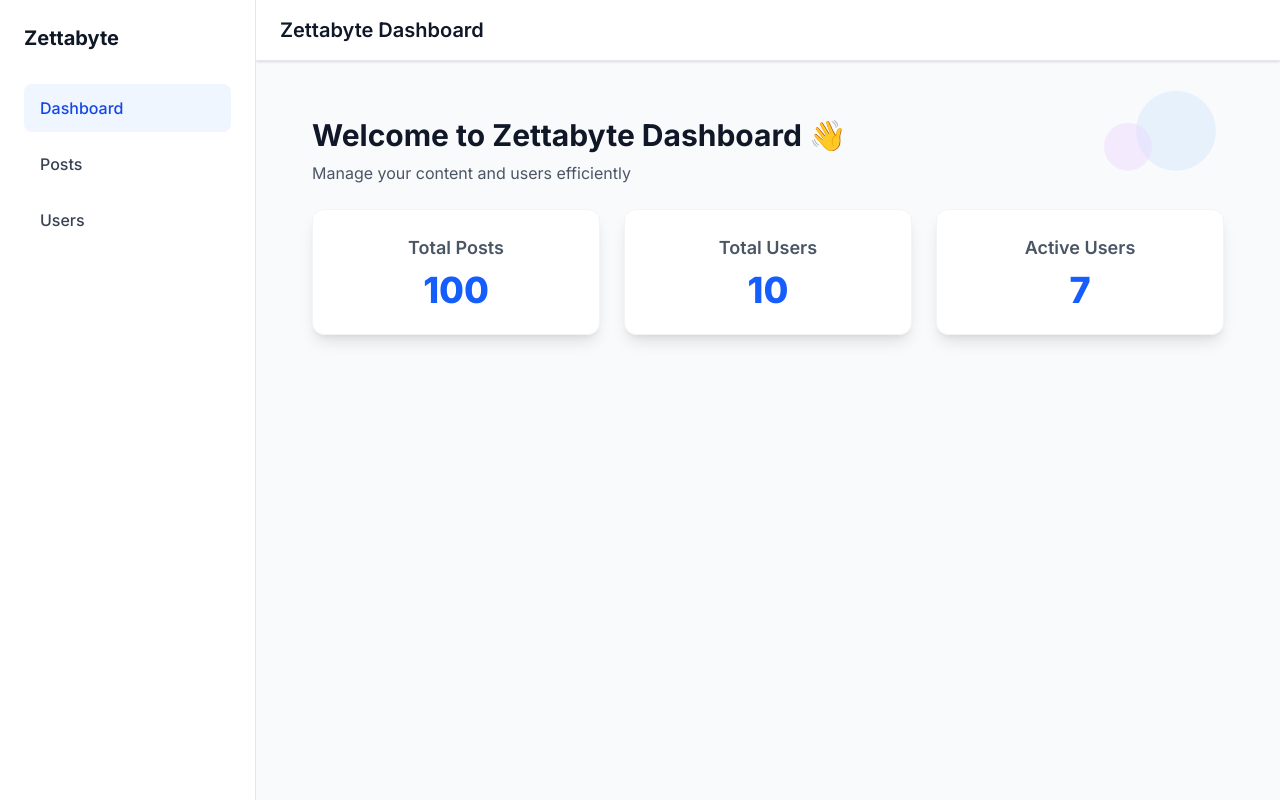
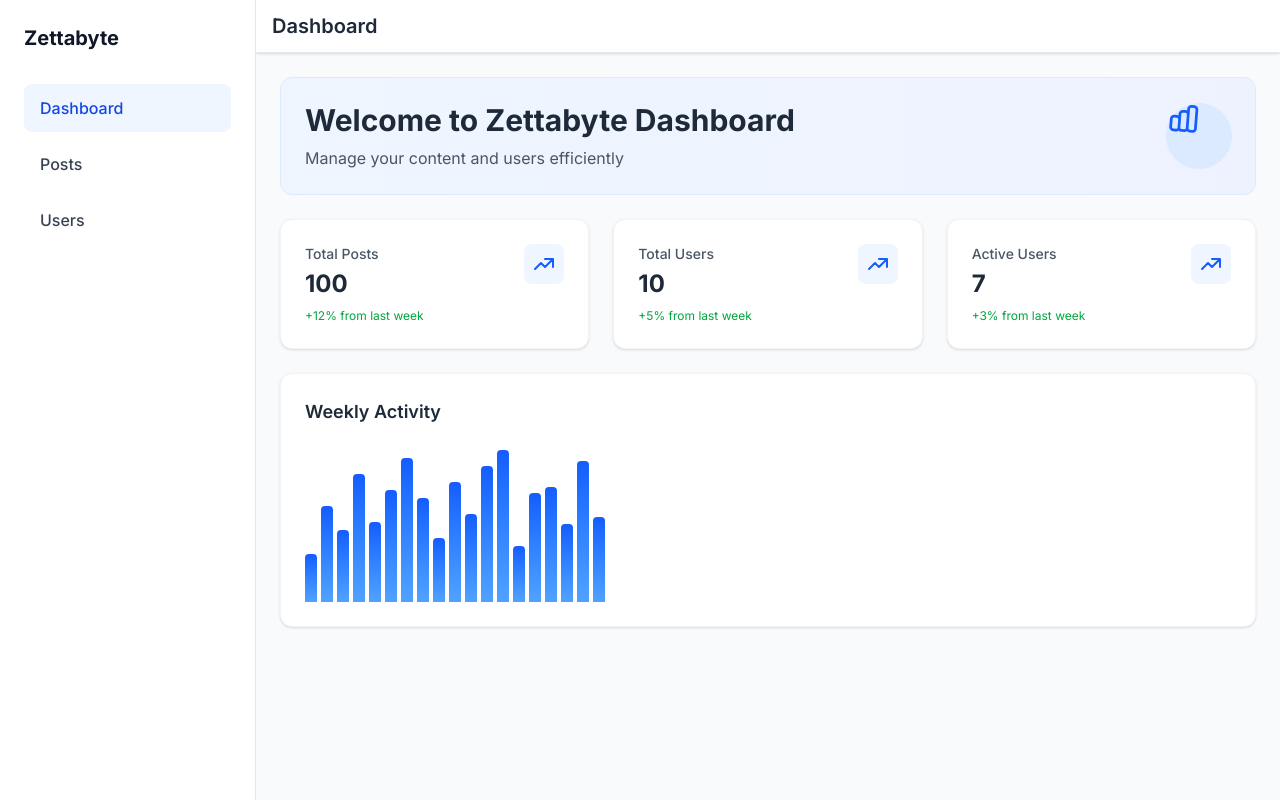
Before and after one commit to cssmh/zettabyte-frontend, a Next.js app: page / in a window 1280 px wide. Built offline with nearby package versions, Linux system fonts and the light colour scheme; no server answers.

Commit message:
chart, loading, modal updated

```diff
--- a/src/app/page.tsx
+++ b/src/app/page.tsx
@@ -3,57 +3,147 @@ import { motion } from "framer-motion";
 
 export default function Home() {
   const stats = [
-    { name: "Total Posts", value: "100" },
-    { name: "Total Users", value: "10" },
-    { name: "Active Users", value: "7" },
+    {
+      name: "Total Posts",
+      value: "100",
+      icon: "posts",
+      change: "+12%",
+      trend: "up",
+    },
+    {
+      name: "Total Users",
+      value: "10",
+      icon: "users",
+      change: "+5%",
+      trend: "up",
+    },
+    {
+      name: "Active Users",
+      value: "7",
+      icon: "active",
+      change: "+3%",
+      trend: "up",
+    },
+  ];
+
+  const chartData = [
+    30, 60, 45, 80, 50, 70, 90, 65, 40, 75, 55, 85, 95, 35, 68, 72, 49, 88, 53,
   ];
 
   return (
+    <div className="space-y-6">
+      {/* Welcome Header */}
       <motion.div
         initial={{ opacity: 0, y: 20 }}
         animate={{ opacity: 1, y: 0 }}
         transition={{ duration: 0.5 }}
-      className="p-6 space-y-6"
+        className="bg-gradient-to-r from-blue-50 to-indigo-50 rounded-xl p-6 border border-blue-100"
       >
-      <div className="flex justify-between items-center">
+        <div className="flex flex-col md:flex-row items-center justify-between">
           <div>
-          <h1 className="text-3xl font-bold text-gray-900 mb-2">
-            Welcome to Zettabyte Dashboard 👋
+            <h1 className="text-2xl md:text-3xl font-bold text-gray-800 mb-2">
+              Welcome to Zettabyte Dashboard
             </h1>
             <p className="text-gray-600">
               Manage your content and users efficiently
             </p>
           </div>
           <motion.div
-          animate={{ y: [0, 20, 0] }}
-          transition={{ duration: 2, repeat: Infinity, ease: "easeInOut" }}
-          className="absolute top-20 right-16 w-20 h-20 bg-blue-200 rounded-full opacity-30"
+            animate={{
+              rotate: [0, 5, -5, 0],
+              scale: [1, 1.05, 1],
+            }}
+            transition={{
+              duration: 2,
+              repeat: Infinity,
+              repeatDelay: 3,
+            }}
+            className="md:block w-16 h-16 bg-blue-100 rounded-full flex items-center justify-center mt-4 md:mt-0"
+          >
+            <svg
+              className="w-8 h-8 text-blue-600"
+              fill="none"
+              stroke="currentColor"
+              viewBox="0 0 24 24"
+            >
+              <path
+                strokeLinecap="round"
+                strokeLinejoin="round"
+                strokeWidth={2}
+                d="M9 19v-6a2 2 0 00-2-2H5a2 2 0 00-2 2v6a2 2 0 002 2h2a2 2 0 002-2zm0 0V9a2 2 0 012-2h2a2 2 0 012 2v10m-6 0a2 2 0 002 2h2a2 2 0 002-2m0 0V5a2 2 0 012-2h2a2 2 0 012 2v14a2 2 0 01-2 2h-2a2 2 0 01-2-2z"
               />
-        <motion.div
-          animate={{ y: [0, 20, 0] }}
-          transition={{ duration: 2, repeat: Infinity, ease: "easeInOut" }}
-          style={{ animationDelay: "1s" }}
-          className="absolute top-28 right-32 w-12 h-12 bg-purple-200 rounded-full opacity-40"
-        />
+            </svg>
+          </motion.div>
         </div>
+      </motion.div>
+
+      {/* Stats Cards */}
       <div className="grid grid-cols-1 sm:grid-cols-2 lg:grid-cols-3 gap-6">
         {stats.map((stat, index) => (
           <motion.div
             key={stat.name}
-            initial={{ opacity: 0, scale: 0.95 }}
-            animate={{ opacity: 1, scale: 1 }}
+            initial={{ opacity: 0, y: 20 }}
+            animate={{ opacity: 1, y: 0 }}
             transition={{ duration: 0.5, delay: index * 0.1 }}
-            className="bg-white rounded-xl shadow-lg p-6 flex flex-col items-center text-center border border-gray-100"
+            whileHover={{ y: -5 }}
+            className="bg-white rounded-xl shadow-sm p-6 border border-gray-100 hover:shadow-md transition-all"
           >
-            <h3 className="text-lg font-semibold text-gray-600 mb-2">
+            <div className="flex justify-between items-start">
+              <div>
+                <p className="text-sm font-medium text-gray-600 mb-1">
                   {stat.name}
-            </h3>
-            <p className="text-4xl font-extrabold text-blue-600">
-              {stat.value}
                 </p>
+                <p className="text-2xl font-bold text-gray-800">{stat.value}</p>
+                <p
+                  className={`text-xs mt-2 ${
+                    stat.trend === "up" ? "text-green-600" : "text-red-600"
+                  }`}
+                >
+                  {stat.change} from last week
+                </p>
+              </div>
+              <div className="p-2 bg-blue-50 rounded-lg">
+                <svg
+                  className="w-6 h-6 text-blue-600"
+                  fill="none"
+                  stroke="currentColor"
+                  viewBox="0 0 24 24"
+                >
+                  <path
+                    strokeLinecap="round"
+                    strokeLinejoin="round"
+                    strokeWidth={2}
+                    d="M13 7h8m0 0v8m0-8l-8 8-4-4-6 6"
+                  />
+                </svg>
+              </div>
+            </div>
           </motion.div>
         ))}
       </div>
+
+      {/* Mini Chart */}
+      <motion.div
+        initial={{ opacity: 0, y: 20 }}
+        animate={{ opacity: 1, y: 0 }}
+        transition={{ duration: 0.5, delay: 0.3 }}
+        className="bg-white rounded-xl shadow-sm p-6 border border-gray-100"
+      >
+        <h2 className="text-lg font-semibold text-gray-800 mb-4">
+          Weekly Activity
+        </h2>
+        <div className="flex items-end gap-1 h-40">
+          {chartData.map((value, index) => (
+            <motion.div
+              key={index}
+              className="w-3 bg-gradient-to-t from-blue-400 to-blue-600 rounded-t"
+              initial={{ height: 0 }}
+              animate={{ height: `${value}%` }}
+              transition={{ duration: 0.6, delay: index * 0.05 }}
+            />
+          ))}
+        </div>
       </motion.div>
+    </div>
   );
 }
--- a/src/components/AppShell.tsx
+++ b/src/components/AppShell.tsx
@@ -1,33 +1,22 @@
+// components/AppShell.tsx
 "use client";
 import { useState } from "react";
 import Sidebar from "@/components/Sidebar";
 import Header from "@/components/Header";
-import { AnimatePresence, motion } from "framer-motion";
-import { usePathname } from "next/navigation";
 
 export default function AppShell({ children }: { children: React.ReactNode }) {
   const [isSidebarOpen, setSidebarOpen] = useState(false);
-  const pathname = usePathname();
 
   return (
-    <div className="flex min-h-screen bg-gray-50">
-      {/* Sidebar for desktop and mobile */}
+    <div className="flex h-screen bg-gray-50">
+      {/* Sidebar */}
       <Sidebar isMobileOpen={isSidebarOpen} setMobileOpen={setSidebarOpen} />
 
-      <div className="flex-1 flex flex-col overflow-hidden transition-all duration-300">
+      {/* Main content */}
+      <div className="flex-1 flex flex-col overflow-hidden">
         <Header onMenuClick={() => setSidebarOpen(true)} />
-        <main className="flex-1 p-4 md:p-8">
-          <AnimatePresence mode="wait">
-            <motion.div
-              initial={{ opacity: 0, y: 20 }}
-              animate={{ opacity: 1, y: 0 }}
-              exit={{ opacity: 0, y: -20 }}
-              transition={{ duration: 0.3 }}
-              key={pathname} // This forces re-animation on route change
-            >
-              {children}
-            </motion.div>
-          </AnimatePresence>
+        <main className="flex-1 overflow-x-hidden overflow-y-auto p-4 md:p-6">
+          {children}
         </main>
       </div>
     </div>
--- a/src/components/Header.tsx
+++ b/src/components/Header.tsx
@@ -1,44 +1,53 @@
 /* eslint-disable @next/next/no-img-element */
+// components/Header.tsx
 "use client";
 import { useSession } from "next-auth/react";
-import { IoMdMenu } from "react-icons/io";
 
-export default function Header({ onMenuClick }: { onMenuClick: () => void }) {
+const Header = ({ onMenuClick }: { onMenuClick: () => void }) => {
   const { data: session } = useSession();
 
   return (
-    <header className="bg-white border-b border-gray-200 px-6 py-4 sticky top-0 z-30 shadow-sm">
-      <div className="flex items-center justify-between">
-        <div className="flex items-center space-x-4">
+    <header className="bg-white shadow-sm px-4 py-3 flex items-center justify-between border-b border-gray-200">
+      <div className="flex items-center">
         <button
           onClick={onMenuClick}
-            className="lg:hidden"
-            aria-label="Open sidebar"
+          className="md:hidden mr-3 p-2 rounded text-gray-600 hover:bg-gray-100"
+          aria-label="Open menu"
         >
-            <IoMdMenu size={20} />
+          <svg
+            className="w-5 h-5"
+            fill="none"
+            stroke="currentColor"
+            viewBox="0 0 24 24"
+          >
+            <path
+              strokeLinecap="round"
+              strokeLinejoin="round"
+              strokeWidth={2}
+              d="M4 6h16M4 12h16M4 18h16"
+            />
+          </svg>
         </button>
-          <h1 className="text-xl font-semibold text-gray-900">
-            Zettabyte Dashboard
-          </h1>
+        <h1 className="text-xl font-semibold text-gray-800">Dashboard</h1>
       </div>
+
       {session && (
         <div className="flex items-center space-x-3">
+          <div className="hidden md:flex flex-col text-right">
+            <span className="text-sm font-medium text-gray-800">
+              {session.user?.name}
+            </span>
+            <span className="text-xs text-gray-600">{session.user?.email}</span>
+          </div>
           <img
             src={session.user?.image || "/default-avatar.png"}
             alt={session.user?.name || "User"}
-              className="w-10 h-10 rounded-full object-cover border"
+            className="w-10 h-10 rounded-full object-cover border-2 border-blue-100"
           />
-            <div className="flex flex-col">
-              <span className="text-sm font-semibold">
-                {session.user?.name}
-              </span>
-              <span className="text-xs text-gray-600">
-                {session.user?.email}
-              </span>
-            </div>
         </div>
       )}
-      </div>
     </header>
   );
-}
+};
+
+export default Header;
--- a/src/components/Loading.tsx
+++ b/src/components/Loading.tsx
@@ -1,8 +1,20 @@
+"use client";
+import { motion } from "framer-motion";
+
 const Loading = () => {
   return (
-    <div className="flex justify-center items-center h-64">
-      <div className="animate-spin rounded-full h-12 w-12 border-t-2 border-b-2 border-blue-500"></div>
-    </div>
+    <motion.div
+      initial={{ opacity: 0 }}
+      animate={{ opacity: 1 }}
+      className="flex flex-col min-h-[80vh] items-center justify-center h-64"
+    >
+      <motion.div
+        animate={{ rotate: 360 }}
+        transition={{ duration: 1, repeat: Infinity, ease: "linear" }}
+        className="w-12 h-12 border-4 border-blue-200 border-t-blue-600 rounded-full mb-4"
+      />
+      <p className="text-gray-600">Loading data...</p>
+    </motion.div>
   );
 };
 
```
Also changed, not shown: src/app/posts/[id]/page.tsx (+80 -14 lines), src/components/Card.tsx (+34 -14 lines), src/components/Modal.tsx (+73 -25 lines). Lines whose indentation alone changed are shown as unchanged.
